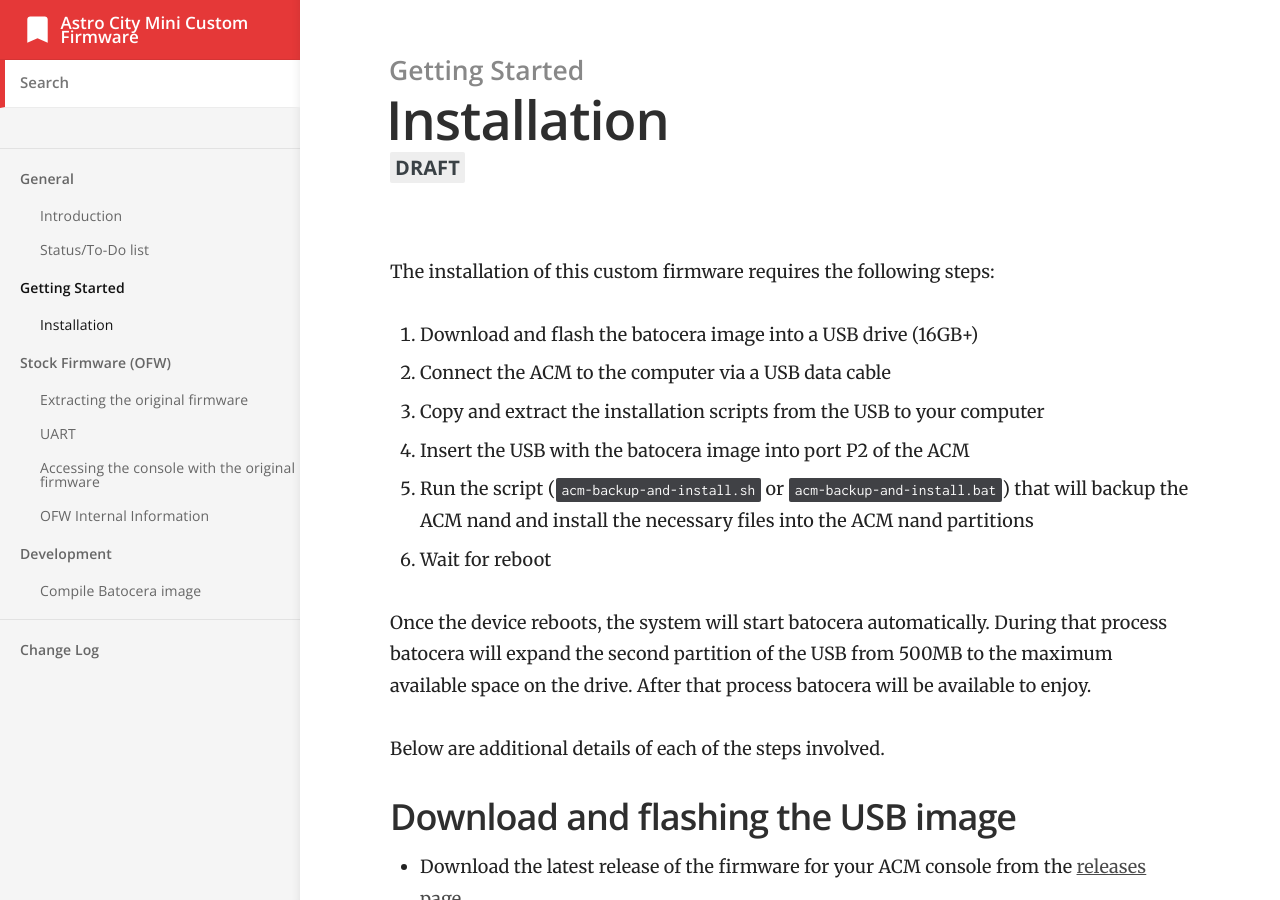
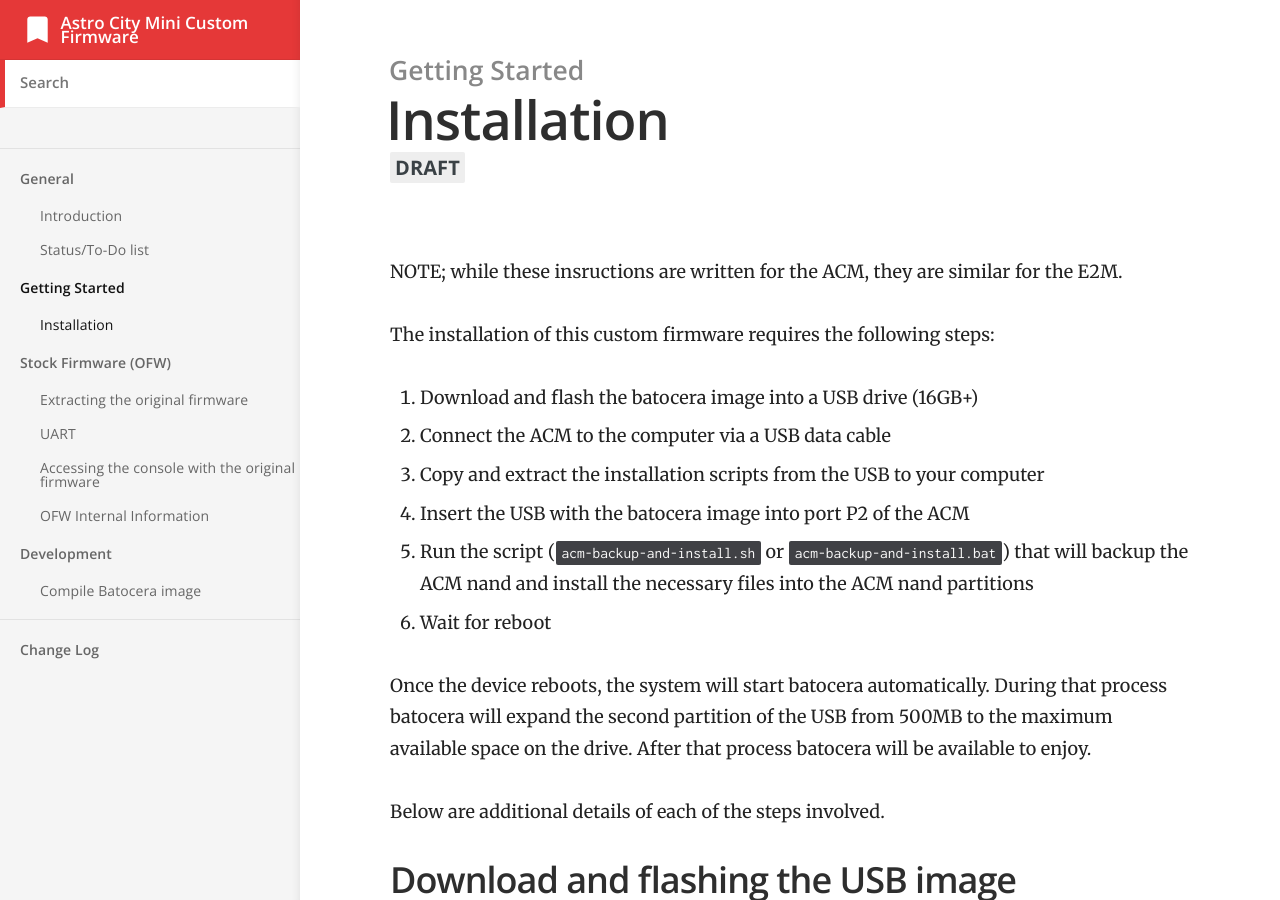
Before and after one commit to acm-cfw/acm-cfw.github.io, a Jekyll site: the page built from _docs/01_getting_started/1_Installation.md, in a window 1280 px wide and 900 px high. Built offline with Jekyll 4.4.1, drawn with Linux system fonts in a browser that asks for light colours.

Commit message:
Update 1_Installation.md

```diff
--- a/_docs/01_getting_started/1_Installation.md
+++ b/_docs/01_getting_started/1_Installation.md
@@ -4,6 +4,8 @@ category: Getting Started
 order: 1
 label: draft
 ---
+
+NOTE; while these insructions are written for the ACM, they are similar for the E2M.
 
 The installation of this custom firmware requires the following steps:
 1. Download and flash the batocera image into a USB drive (16GB+)
```
